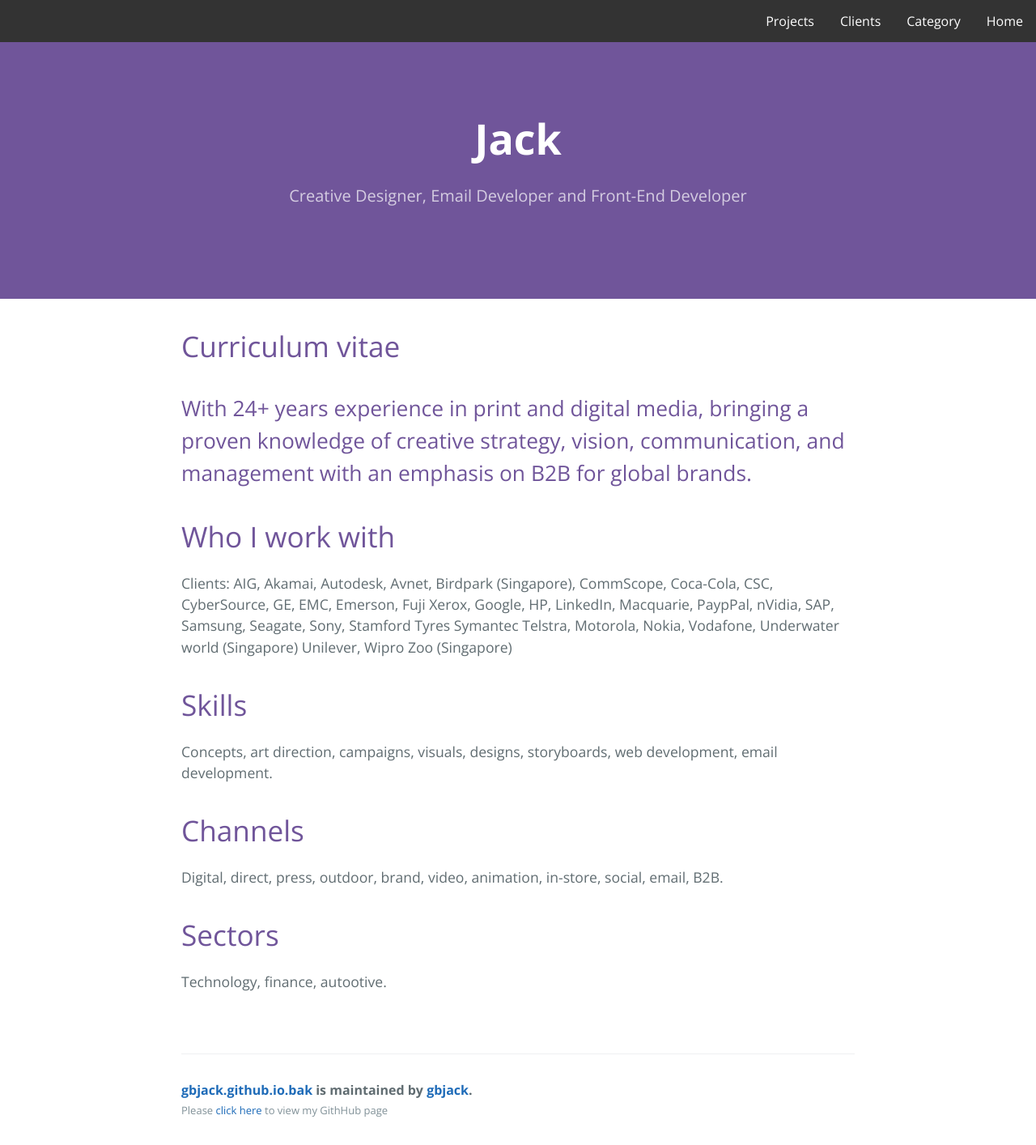
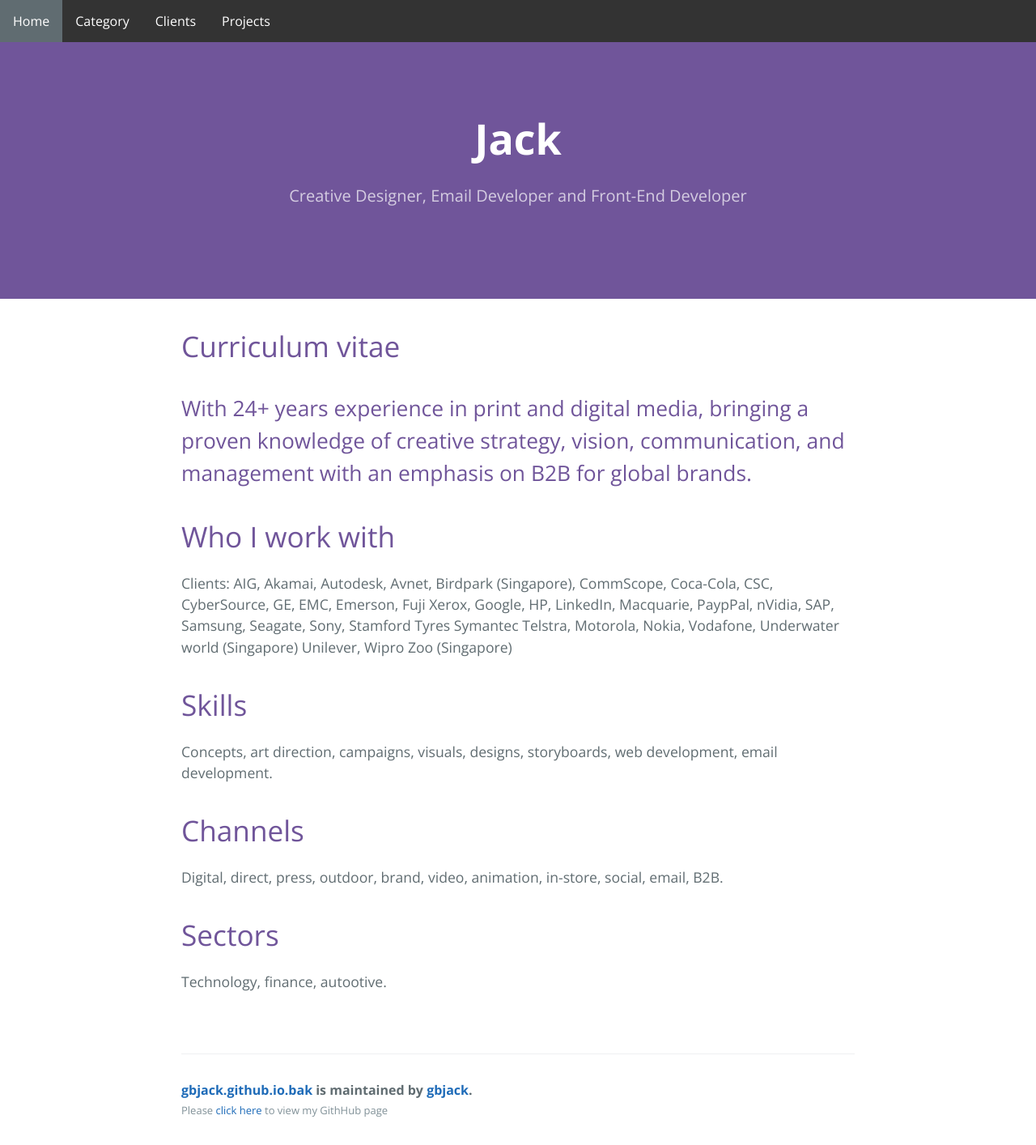
Before and after one commit to gbjack/gbjack.github.io.bak, a Jekyll site: the page built from index.html, in a window 1280 px wide. Shown: the whole page at 81% size. Built offline with Jekyll 4.4.1, drawn with Linux system fonts in a browser that asks for light colours.

Commit message:
Update style.scss

```diff
--- a/assets/css/style.scss
+++ b/assets/css/style.scss
@@ -8,7 +8,7 @@
 h2.setGrey {color: #606c71;}
 .main-content h1, .main-content h2, .main-content h2 {color:#70559a;}
 ul.topnav {list-style-type: none; margin: 0; padding: 0; overflow: hidden; background-color: #333;}
-ul.topnav li.nav-list {float: right;}
+ul.topnav li.nav-list {float: left;}
 ul.topnav li.nav-list a {display: inline-block; color: #fff; text-align: center; padding: 14px 16px; text-decoration: none; transition: 0.3s; font-size: 16px;}
 li.nav-list a.active {background-color:#606c71; color:#fff;}
 ul.topnav li.nav-list a:hover {background-color: #606c71;}
```
